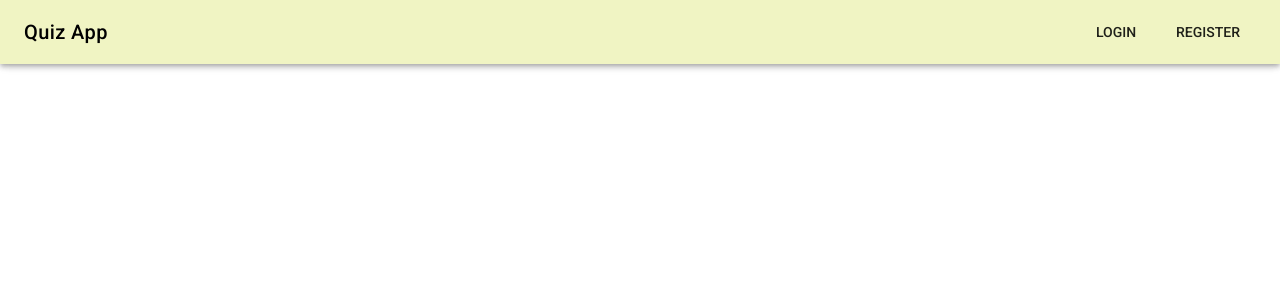
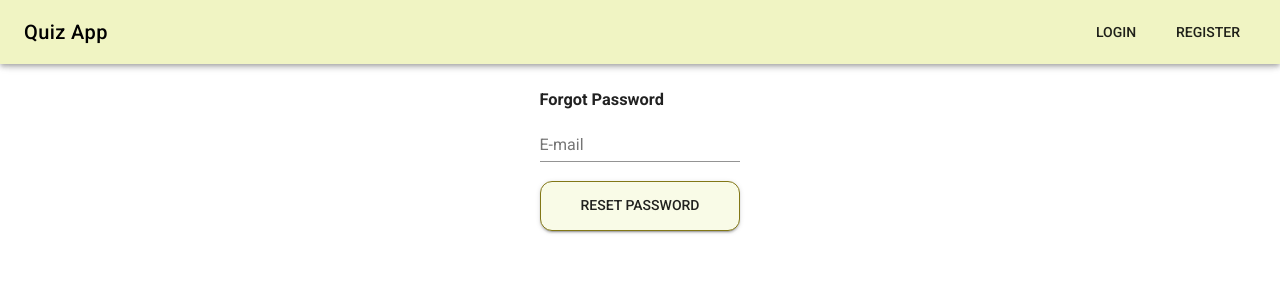
Before and after one commit to kriss-tinkaa/Vue-app, a Vue app: page /forgot-password in a window 1280 px wide. Shown: the top 300 px of the page. Built offline with nearby package versions, Linux system fonts and the light colour scheme; what @saeris/vue-spinners would draw is missing.

Commit message:
add forgot password page

```diff
--- a/src/App.vue
+++ b/src/App.vue
@@ -87,12 +87,15 @@ button:hover {
   align-items: center;
 }
 .v-btn.v-btn__main {
+  display: flex;
+  margin: 0 auto;
   background-color: #f9fbe7 !important;
   border: 1px solid #827717;
   border-radius: 12px !important;
   min-width: 100px;
   padding: 15px 40px;
   height: 50px;
+
 }
 .v-btn.v-btn__main:hover {
   background-color: #827717 !important;
--- /dev/null
+++ b/src/components/ForgotPassword.vue
@@ -0,0 +1,73 @@
+<template>
+    <v-layout align-center justify-center column fill-height>
+        <form @submit.prevent="forgetPassword">
+            <h3>Forgot Password</h3>
+            <v-text-field
+                v-model="user.email"
+                label="E-mail"
+                required
+                darken-4
+            ></v-text-field>
+            <button type="submit" class="v-btn v-btn__main">Reset password</button>
+        </form>
+    </v-layout>
+</template>
+
+<script>
+import firebase from "firebase";
+
+export default {
+  data() {
+    return {
+      user: {
+        email: ''
+      }
+    };
+  },
+  methods: {
+    forgetPassword() {
+        firebase
+        .auth()
+        .sendPasswordResetEmail(this.user.email)
+        .then(() => {
+            alert('Check your registered email to reset the password!')
+            this.user = {
+              email: ''
+            }
+        }).catch((error) => {
+          alert(error)
+        })
+    }
+  }
+};
+</script>
+
+
+<style>
+input:hover,
+input:hover + label,
+button:hover {
+  cursor: pointer;
+}
+.primary--text.v-input,
+.primary--text.v-label {
+  color: #827717 !important;
+}
+
+.v-btn.v-btn__main {
+  display: flex;
+  margin: 0 auto;
+  background-color: #f9fbe7 !important;
+  border: 1px solid #827717;
+  border-radius: 12px !important;
+  min-width: 100px;
+  padding: 15px 40px;
+  height: 50px;
+
+}
+.v-btn.v-btn__main:hover {
+  background-color: #827717 !important;
+  cursor: pointer;
+}
+
+</style>
--- a/src/components/Login.vue
+++ b/src/components/Login.vue
@@ -2,7 +2,11 @@
     <div>
         <v-layout align-center justify-center column fill-height>
             <v-img max-width="400px" width="100%" :src="require('@/assets/eng.jpg')"></v-img>
-
+            <v-form
+                ref="form"
+                v-model="valid"
+                lazy-validation
+              >
                   <v-text-field
                       v-model="email"
                       label="E-mail"
@@ -12,11 +16,17 @@
                   <v-text-field
                       v-model="password"
                       label="Password"
+                      :rules="emailRules"
                       :type="'password'"
                       required
                   ></v-text-field>
+
+                  <div>
                     <v-btn @click="submitLogin" class="v-btn__main">Login</v-btn>
-
+                    <p class="forgot-password text-right mt-2 mb-4">
+                      <router-link to="/forgot-password">Forgot password ?</router-link>
+                    </p>
+                  </div>
                   <div class="custom-error">
                       <p v-if="errors.length">
                           <b>Please correct the following error(s):</b>
@@ -25,6 +35,7 @@
                           </ul>
                       </p>
                   </div>
+            </v-form>
         </v-layout>
     </div>
 </template>
@@ -88,4 +99,11 @@ export default {
 .custom-error p {
   color: red;
 }
+.forgot-password{
+  text-align: center;
+}
+.forgot-password a{
+  color: #827717;
+  text-decoration: none;
+}
 </style>
--- a/src/components/Register.vue
+++ b/src/components/Register.vue
@@ -3,6 +3,11 @@
         <v-layout align-center justify-center column fill-height>
              <v-img max-width="400px" width="100%" :src="require('@/assets/eng.jpg')"></v-img>
 
+            <v-text-field
+                v-model="name"
+                label="Name"
+                required
+            ></v-text-field>
             <v-text-field
                 v-model="email"
                 label="E-mail"
@@ -16,6 +21,7 @@
                 required
             ></v-text-field>
             <v-btn @click="submitRegister" class="v-btn__main">Register</v-btn>
+
 
             <div class="custom-error">
                 <p v-if="errors.length">
@@ -39,7 +45,8 @@ export default {
         return{
             errors: [],
             password: '',
-            email: ''
+            email: '',
+            name: ''
         }
     },
     methods: {
@@ -56,12 +63,16 @@ export default {
             if (!this.password) {
                 this.errors.push('Password required.');
             }
+            if (!this.name) {
+                this.errors.push('Name required.');
+            }
 
             e.preventDefault();
 
             this.resgister({
                 email: this.email,
-                password: this.password
+                password: this.password,
+                name: this.name
             })
             .then(response => {
                 if( this.$store.state.user.loggedIn ){
--- a/src/router/index.js
+++ b/src/router/index.js
@@ -7,6 +7,7 @@ import Login from '@/components/Login'
 import Register from '@/components/Register'
 import CreateQuiz from '@/components/CreateQuiz'
 import SingleQuiz from '@/components/SingleQuiz'
+import ForgotPassword from '@/components/ForgotPassword'
 import store from '@/store'
 
 Vue.use(Router)
@@ -56,6 +57,15 @@ const router = new Router({
         requiresAuth: true
       }
     }
+    ,
+    {
+      path: '/forgot-password',
+      name: 'forgot-password',
+      component: ForgotPassword,
+      meta: {
+        requiresAuth: false
+      }
+    }
   ],
 })
 
--- a/src/store/user/index.js
+++ b/src/store/user/index.js
@@ -21,6 +21,7 @@ const mutations = {
     if (user != null) {
       state.user.u_id = user.uid;
       state.user.u_email = user.email;
+      state.user.u_name = user.name;
       state.loggedIn = true;
       console.log(user.email);
     }
@@ -83,27 +84,6 @@ const actions = {
   }
 };
 
-/*const functions = require('firebase-functions');
-const admin = require('firebase-admin');
-
-admin.initializeApp()
-
-exports.AddUserRole = functions.auth.user().onCreate(async (authUser) => {
-  if (authUser.email) {
-    const customClaims = {
-      admin: true,
-    };
-    try {
-      var _ = await admin.auth().setCustomUserClaims(authUser.uid, customClaims)
-      return db.collection("roles").doc(authUser.uid).set({
-        email: authUser.email,
-        role: customClaims
-      })
-    } catch (error) {
-      console.log(error)
-    }
-  }
-});*/
 
 export default {
   namespaced: true,
```
Lines whose indentation alone changed are shown as unchanged.
